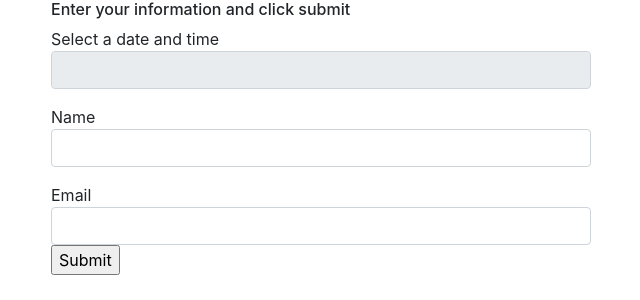
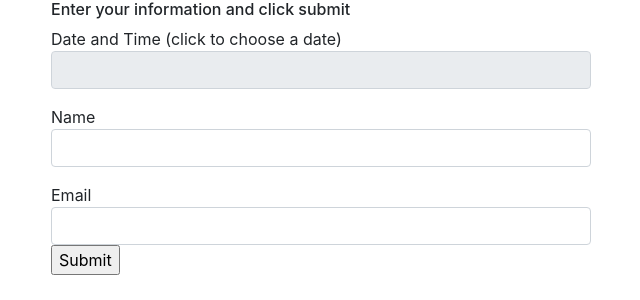
Before and after one commit to jamiediaz/Savvy_Digital_Booking, a Flask app: page / in a window 1280 px wide. Shown: the top 300 px of the page, without its empty margins (34-674 px from the left). Run offline with Flask 2, Linux system fonts and the light colour scheme; some libraries are stand-ins or nearby versions.

Commit message:
Update index.html

```diff
--- a/website/templates/index.html
+++ b/website/templates/index.html
@@ -30,7 +30,7 @@
                 <div class="form-group ">
                     <form>
                         <h6>Enter your information and click submit</h6>
-                        Select a date and time<br>
+                        Date and Time (click to choose a date)<br>
                         <input class="form-control" id="dateSelect" type="text">
                         <p></p>
                         Name<br>
```
